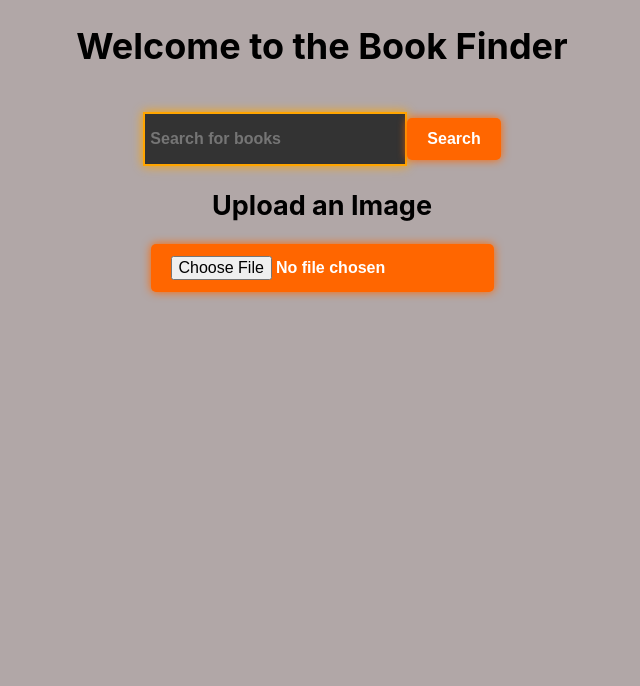
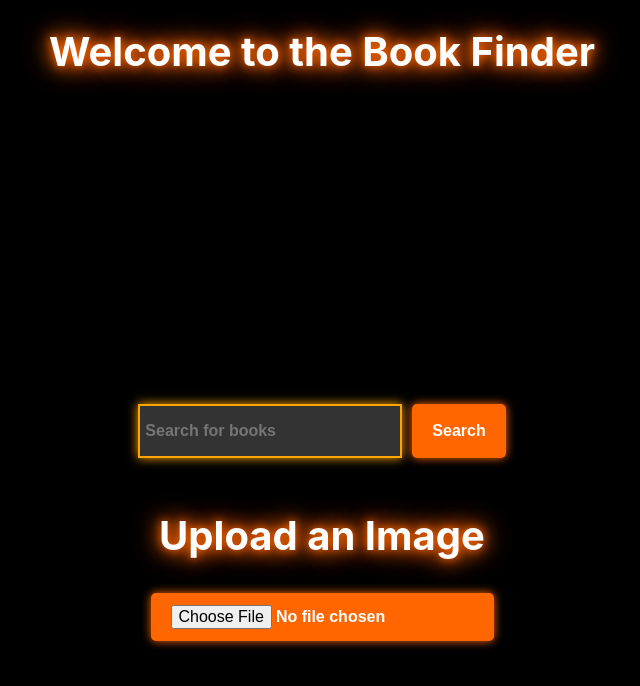
Before and after one commit to CJNica/LIBRO-KOTOO, a React (Create React App) app: page / in a window 1280 px wide. Shown: the top 686 px of the page, without its empty margins (318-958 px from the left). Built offline with nearby package versions, Linux system fonts and the light colour scheme.

Commit message:
Update index.css

```diff
--- a/src/index.css
+++ b/src/index.css
@@ -1,50 +1,91 @@
 body {
   margin: 0;
   font-family: -apple-system, BlinkMacSystemFont, 'Segoe UI', 'Roboto', 'Oxygen',
-    'Ubuntu', 'Cantarell', 'Fira Sans', 'Droid Sans', 'Helvetica Neue',
-    sans-serif;
+    'Ubuntu', 'Cantarell', 'Fira Sans', 'Droid Sans', 'Helvetica Neue', sans-serif;
   -webkit-font-smoothing: antialiased;
   -moz-osx-font-smoothing: grayscale;
-  background-color: rgb(177, 167, 167) ;
-  font-size:large;
+  background-color: rgb(0, 0, 0);
+  font-size: large;
+  color: white;
 }
 
-code {
-  font-family: source-code-pro, Menlo, Monaco, Consolas, 'Courier New',
-    monospace;
+
+h1  , h2{
+  color: white;
+  text-align: center;
+  font-size: 2.5rem;
+  text-shadow: 0 0 10px #ff6600, 0 0 20px #ff6600, 0 0 30px #ff6600;
 }
-/* CSS OF TABLE AND THE LIFE  */
+
 
 .container {
+  display: flex;
+  flex-direction: column;
+  align-items: center;
+  justify-content: center;
   text-align: center;
+  min-height: 100vh;
   padding: 20px;
 }
 
-.book-table {
-  margin: auto;
-  border-collapse: collapse;
-  width: 50%;
-  border: 3px solid rgb(255, 196, 0);
-  box-shadow: 0 0 15px orange;
-  background-color: #414040; /* Green background */
-  margin-top: 30px; /* Moves table down */
+
+form {
+  display: flex;
+  justify-content: center;
+  gap: 10px;
+  margin-bottom: 20px;
 }
 
-.book-table th, .book-table td {
+
+.result-table, .library-table {
+  width: 80%;
+  margin: 0 auto;
+  border-collapse: collapse;
+  border: 3px solid #ff6600;
+  box-shadow: 0 0 15px #ff6600;
+}
+
+.result-table th, .library-table th,
+.result-table td, .library-table td {
+  text-align: center;
   padding: 10px;
-  border: 2px solid orange;
+  border: 2px solid #ff6600;
   font-weight: bold;
   color: white;
 }
 
-/* Spacing for pagination buttons */
-.pagination {
-  margin-top: 20px; /* Moves buttons down */
+
+.book-cover {
+  display: block;
+  margin: 0 auto;
+  max-width: 120px;
+  box-shadow: 0 0 15px #ff6600;
+  border-radius: 5px;
 }
 
-/* Glowing buttons */
+.pagination {
+  display: flex;
+  justify-content: center;
+  margin-top: 20px;
+}
+
+.image-container {
+  display: flex;
+  flex-direction: column;
+  align-items: center;
+  box-shadow: 0 0 20px #ff6600;
+  border-radius: 10px;
+  padding: 10px;
+  background: #222;
+}
+
+.image-container img {
+  width: 200px;
+  border-radius: 8px;
+}
+
 button, .browse-button, .download-button {
-  background-color: #ff6600; /* Orange glow */
+  background-color: #ff6600;
   border: none;
   color: white;
   padding: 12px 20px;
@@ -61,7 +102,7 @@ button:hover, .browse-button:hover, .download-button:hover {
   background-color: #cc5200;
 }
 
-/* Larger Search Input */
+
 input[type="text"] {
   width: 250px;
   height: 40px;
@@ -74,32 +115,8 @@ input[type="text"] {
   box-shadow: 0 0 10px orange;
 }
 
-/* Glowing border for uploaded images */
-.image-container {
-  display: inline-block;
-  padding: 10px;
-  background: #222;
-  box-shadow: 0 0 20px #00ff99; /* Green glow */
-  border-radius: 10px;
-  margin-top: 10px;
-}
-
-.image-container img {
-  width: 200px;
-  border-radius: 8px;
-}
-
-/* Image file name style */
 .image-name {
   font-weight: bold;
   color: white;
   margin-top: 5px;
 }
-
-/* Button container for Browse & Download */
-.button-container {
-  display: flex;
-  justify-content: center;
-  gap: 15px; /* Adds spacing between buttons */
-  margin-top: 10px;
-}
```
